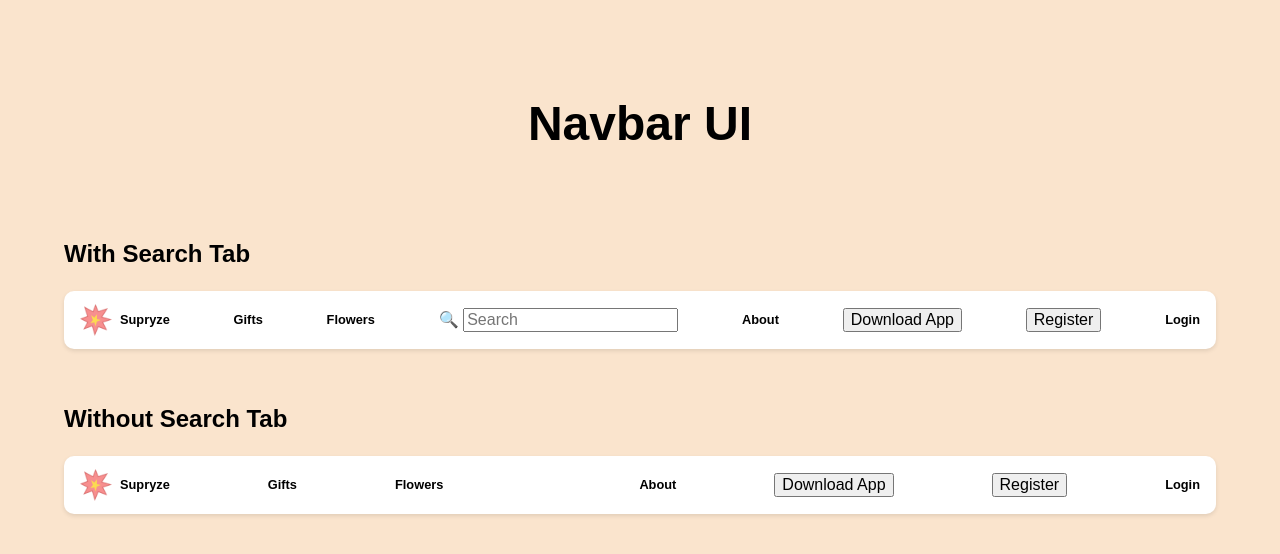
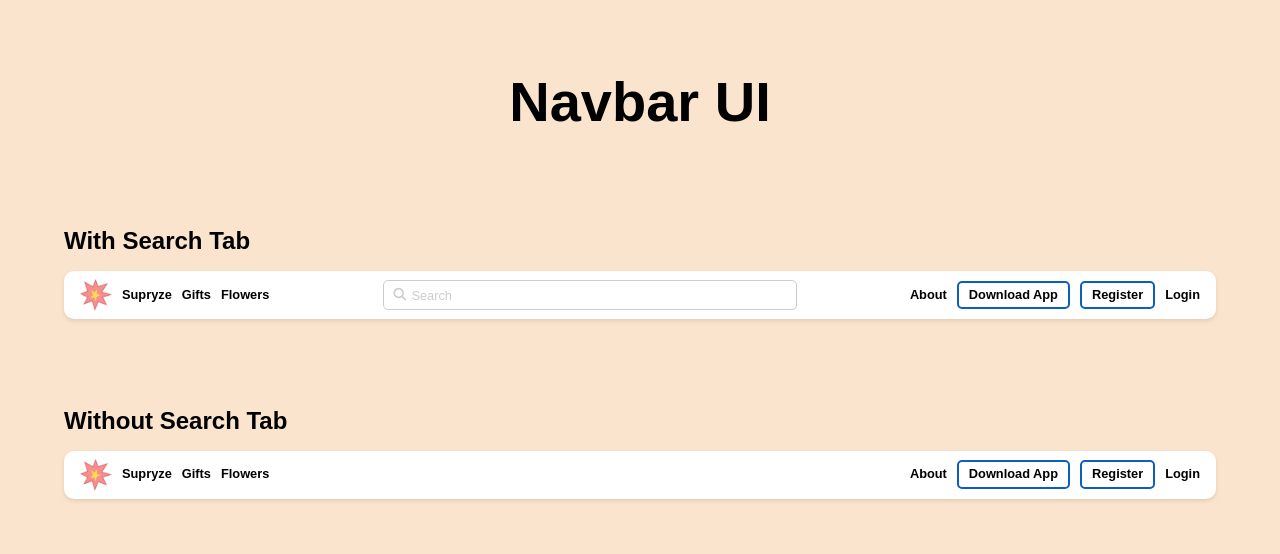
Before and after one commit to brunolucero19/navbar-ui, a plain HTML site: page index.html in a window 1280 px wide. Drawn offline with Linux system fonts and the light colour scheme.

Commit message:
Estilos CSS para el tamaño de mi pantalla completados.

```diff
--- a/css/style.css
+++ b/css/style.css
@@ -1,5 +1,6 @@
 :root{
     --color_primary: rgb(11, 95, 193);
+    --color_search: #ccc;
 }
 
 /*Sección Etiquetas*/
@@ -8,12 +9,12 @@ body{
     background-color: rgb(250, 228, 205);
     height: 100vh;
     font-family: Arial, Helvetica, sans-serif;
-    padding: 3rem;
+    padding: 1rem 3rem;
     box-sizing: border-box;
 }
 
 h1{
-    font-size: 3rem;
+    font-size: 3.5rem;
     text-align: center;
     font-weight: bold;
     padding: 1rem;
@@ -21,10 +22,12 @@ h1{
 
 h3{
     font-size: 1.5rem;
+    margin-bottom: 1rem;
 }
 
 .nav_bar_ui{
     padding: 1rem;
+    margin-bottom: 2rem;
 }
 
 .nav_bar_ui_container{
@@ -33,19 +36,25 @@ h3{
     justify-content: space-between;
     align-items: center;
     border-radius: 10px;
-    padding: 0.8rem 1rem;
+    padding: 0.5rem 1rem;
     box-shadow: 0 2px 4px rgba(0, 0, 0, 0.1);
 }
 
 .nav_bar_ui_left{
     display: flex;
     align-items: center;
+    gap: 10px;
+}
+
+.nav_bar_ui_right{
+    display: flex;
+    align-items: center;
+    gap: 10px;
 }
 
 .logo{
     width: 2rem;
     height: 2rem;
-    margin-right: 0.5rem;
 }
 
 a{
@@ -59,3 +68,49 @@ a{
 a:hover{
     color: var(--color_primary);
 }
+
+.search-container{
+    display: flex;
+    align-items: center;
+    border: 1px solid var(--color_search);
+    border-radius: 5px;
+    padding: 0px 10px;
+    width: 35%;
+}
+
+.search-container > input{
+    border: none;
+    outline: none;
+    font-size: 1rem;
+    padding: 5px;
+}
+
+.search-container > input::placeholder{
+    color: var(--color_search);
+    font-size: 0.8rem;
+}
+
+.search_icon{
+    color: var(--color_search);
+    font-size: 0.8rem;
+}
+
+.nav_bar_ui_button{
+    border: 2px solid var(--color_primary);
+    border-radius: 5px;
+    background-color: white;
+    font-weight: 750;
+    font-size: 0.8rem;
+    padding: 5px 10px;
+    cursor: pointer;
+    transition: all 0.5s;
+}
+
+.nav_bar_ui_button:hover{
+    background-color: var(--color_primary);
+    color: white;
+}
+
+.ocultar{
+    display: none;
+}
--- a/index.html
+++ b/index.html
@@ -6,6 +6,7 @@
     <title>Navbar UI</title>
     <link rel="stylesheet" href="css/normalize.css">
     <link rel="stylesheet" href="css/style.css">
+    <script src="https://kit.fontawesome.com/ec6d284f8e.js" crossorigin="anonymous"></script>
 </head>
 <body>
     <h1>Navbar UI</h1>
@@ -15,17 +16,19 @@
             <div class="nav_bar_ui_left">
                 <img src="img/icons8-boom-40.png" alt="" class="logo">
                 <a href="#">Supryze</a>
-            </div>
                 <a href="#">Gifts</a>
                 <a href="#">Flowers</a>
+            </div>
             <div class="search-container">
-                <span class="search_icon">🔍</span>
+                <i class="fa-solid fa-magnifying-glass search_icon"></i>
                 <input type="text" placeholder="Search" class="search_input">
             </div>
+            <div class="nav_bar_ui_right">
                 <a href="#">About</a>
-            <button class="download_button">Download App</button>
-            <button class="register_button">Register</button>
+                <button class="nav_bar_ui_button">Download App</button>
+                <button class="nav_bar_ui_button">Register</button>
                 <a href="#">Login</a>
+            </div>
         </div>
     </section>
     <section class="nav_bar_ui">
@@ -34,15 +37,19 @@
             <div class="nav_bar_ui_left">
                 <img src="img/icons8-boom-40.png" alt="" class="logo">
                 <a href="#">Supryze</a>
-            </div>
                 <a href="#">Gifts</a>
                 <a href="#">Flowers</a>
-            <div class="none">
             </div>
+            <div class="search-container ocultar">
+                <i class="fa-solid fa-magnifying-glass search_icon"></i>
+                <input type="text" placeholder="Search" class="search_input">
+            </div>
+            <div class="nav_bar_ui_right">
                 <a href="#">About</a>
-            <button class="download_button">Download App</button>
-            <button class="register_button">Register</button>
+                <button class="nav_bar_ui_button">Download App</button>
+                <button class="nav_bar_ui_button">Register</button>
                 <a href="#">Login</a>
+            </div>
         </div>
     </section>
 </body>
```
Also changed, not shown: img/search.svg (added). Lines whose indentation alone changed are shown as unchanged.
